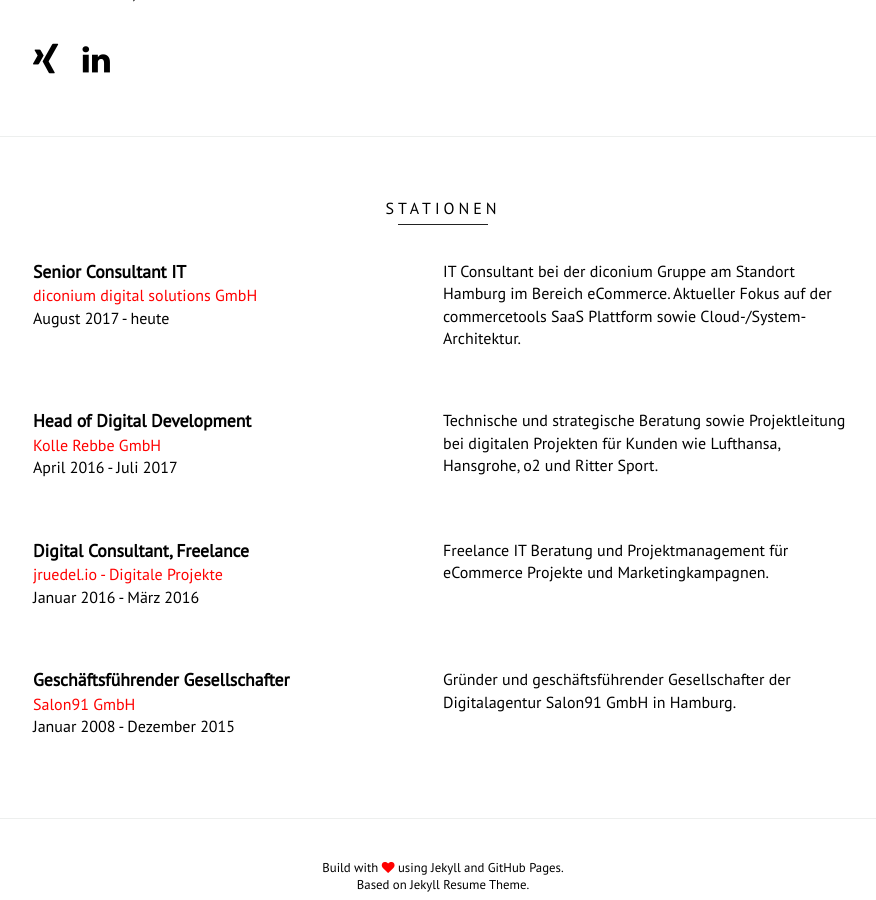
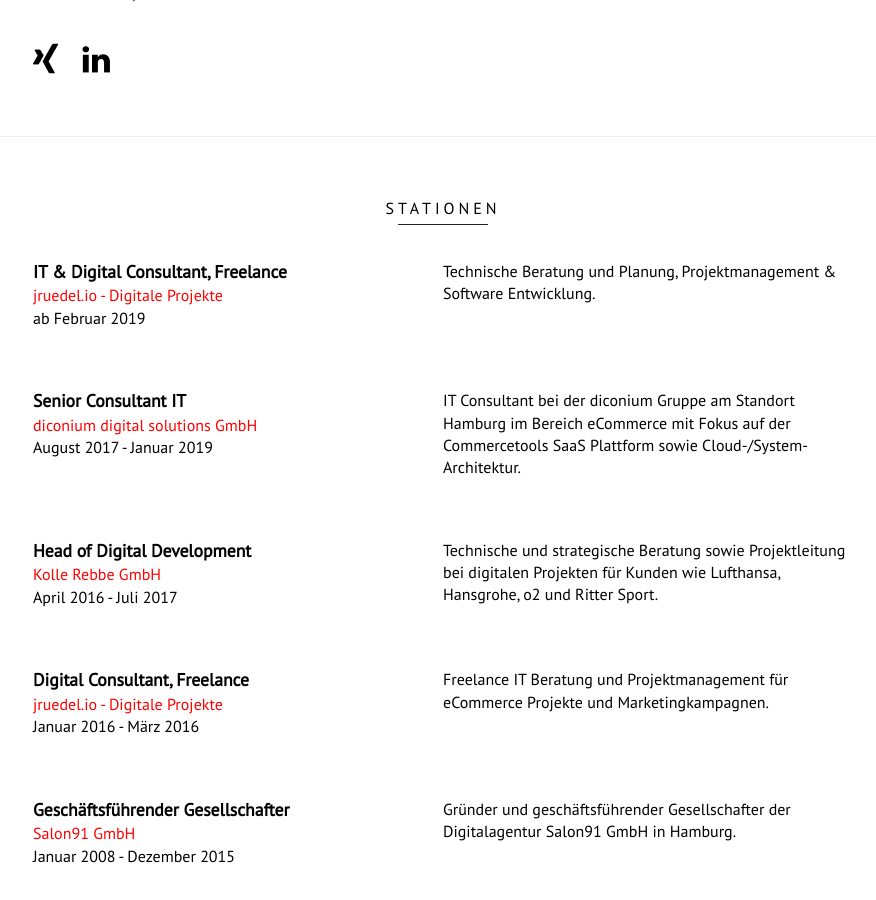
Before and after one commit to jruedel/jruedel.github.io, a Jekyll site: the page built from index.html, in a window 1280 px wide and 900 px high, scrolled down 419 px. Shown: the whole window, without its empty margins (197-1073 px from the left). Built offline with Jekyll 4.4.1, drawn with Linux system fonts in a browser that asks for light colours.

Commit message:
Updated vita/cv

```diff
--- a/_data/jobs.yml
+++ b/_data/jobs.yml
@@ -1,7 +1,12 @@
+-   title: IT & Digital Consultant, Freelance
+    company: jruedel.io - Digitale Projekte
+    period: ab Februar 2019
+    description: Technische Beratung und Planung, Projektmanagement & Software Entwicklung.
+
 -   title: Senior Consultant IT
     company: diconium digital solutions GmbH
-    period: August 2017 - heute
-    description: IT Consultant bei der diconium Gruppe am Standort Hamburg im Bereich eCommerce. Aktueller Fokus auf der commercetools SaaS Plattform sowie Cloud-/System-Architektur.
+    period: August 2017 - Januar 2019
+    description: IT Consultant bei der diconium Gruppe am Standort Hamburg im Bereich eCommerce mit Fokus auf der Commercetools SaaS Plattform sowie Cloud-/System-Architektur.
 
 -   title: Head of Digital Development
     company: Kolle Rebbe GmbH
```
